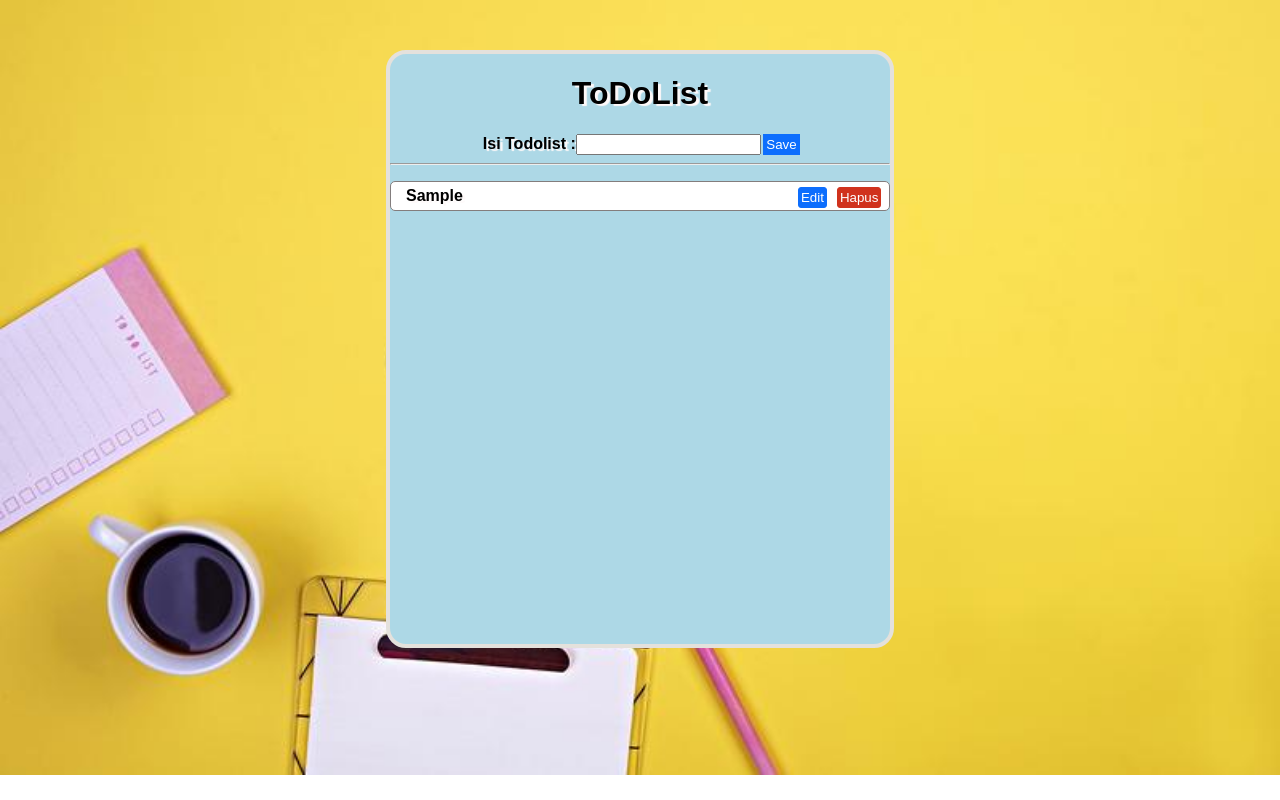
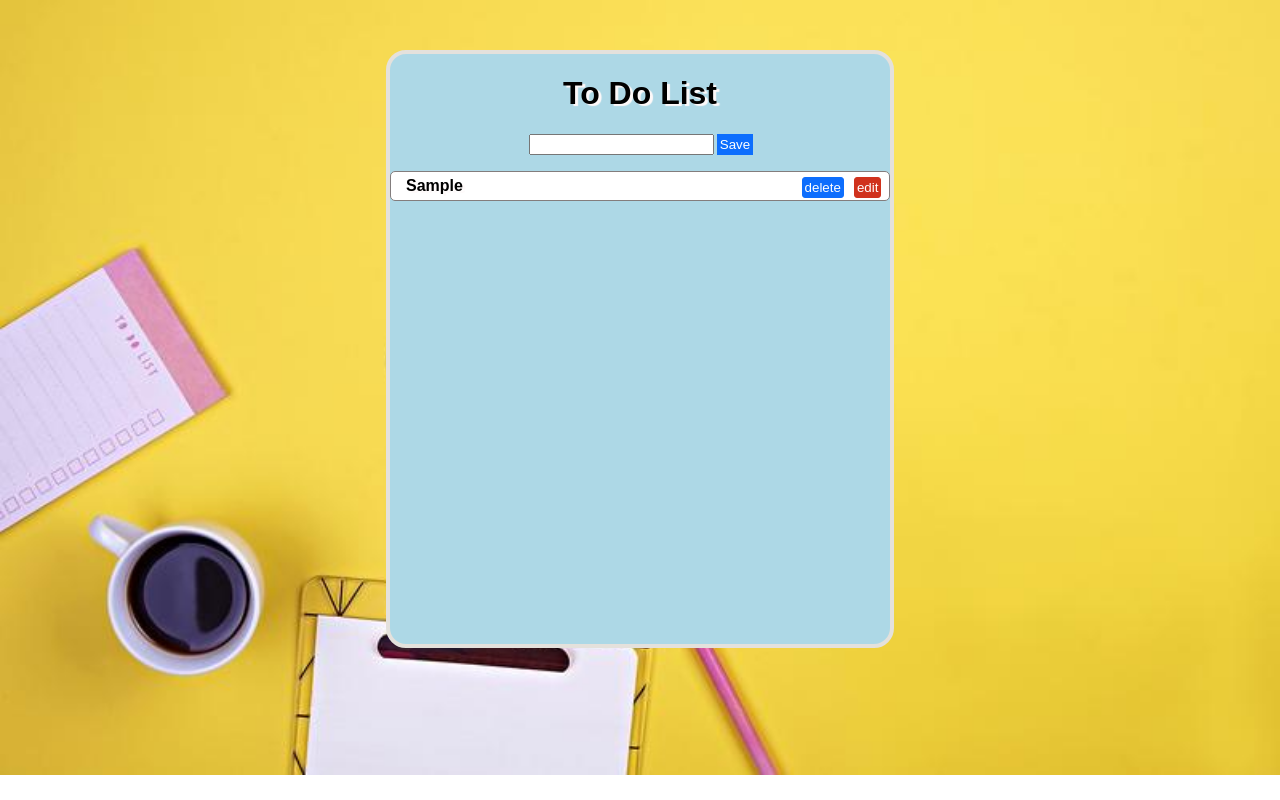
Before and after one commit to Tekkheng/todolist, a React (Create React App) app: page / in a window 1280 px wide. Both pictures are taken after typing "Sample" into the empty fields and a click on the button "Save". Built offline with nearby package versions, Linux system fonts and the light colour scheme.

Commit message:
tambah file statefull.js

```diff
--- a/src/App.js
+++ b/src/App.js
@@ -1,12 +1,18 @@
 import './App.css';
 import Todolist from './stateless';
+import Todo from './statefull';
 import React, {useState,useEffect,useRef} from "react";
 
 function App(){
    return (
     <div className="App">
-      <Todolist />
+      {/* StateLess : */}
+      {/* <Todolist /> */}
+      {/*  */}
 
+      {/* StateFull */}
+      <Todo />
+      {/*  */}
     </div>
   );
 }
--- /dev/null
+++ b/src/statefull.js
@@ -0,0 +1,100 @@
+import React, {component} from "react";
+
+class Todo extends React.Component {
+    state = {
+        input : "",
+        items : [],
+        edit : {},
+    }
+
+    doInput = (v) =>{
+        this.setState({
+            input : v.target.value,
+        })
+    }
+
+    ToDo = (e) =>{
+        e.preventDefault();
+
+        if(this.state.edit.id){
+            const itemsBaru = {
+                input : this.state.input,id:this.generateId()
+            };
+            const cariIndex = this.state.items.findIndex((i_item)=>{
+                return i_item.id === this.state.edit.id;
+            })
+            console.log(cariIndex);
+            const cloneItems = [...this.state.items];
+            console.log(cloneItems);
+            cloneItems[cariIndex] = itemsBaru;
+            console.log(cloneItems[cariIndex]);
+
+            if(this.state.input !== ""){
+                this.setState({
+                    items : cloneItems,
+                })
+            }else{
+                alert("Data masih kosong");
+            }
+        }else{
+            if(this.state.items.length < 10){
+
+                if(this.state.input !== ""){
+
+                    this.setState({
+                        items : [...this.state.items, {input:this.state.input,id : this.generateId()}],
+                        input : "",
+                    })
+                }else{
+                    alert("Data belum di isi");
+                }
+            }else{
+                alert("data kepenuhan");
+            }
+            // console.log(this.state.items);
+        }
+
+    }
+
+    generateId=()=>{
+        return Date.now();
+    }
+    hapusBtn = (idhapus)=>{
+        const filterD = this.state.items.filter((d)=>{
+            return d.id !== idhapus;
+        })
+        // console.log(filterD);
+        this.setState({
+            items : filterD,
+        })
+    }
+    editBtn = (d)=>{
+        this.setState({
+            input : d.input,
+            edit : d,
+        })
+    }
+
+    render(){
+        // console.log(this.state.edit);
+        return(
+            <div className="box">
+            <h1>To Do List</h1>
+            <input type="text" onChange={((inpt)=>this.doInput(inpt))} value={this.state.input}/>
+            <button onClick={this.ToDo}>Save</button>
+
+            {this.state.items.map((d)=>{
+                return(
+                    <ol>
+                        <li>{d.input}</li>
+                        <button className="btn" onClick={this.editBtn.bind(this,d)}>edit</button>
+                        <button className="btn2" onClick={this.hapusBtn.bind(this, d.id)}>delete</button>
+                    </ol>
+                )
+            })}
+            </div>
+        )
+    }
+}
+
+export default Todo;
--- a/src/stateless.js
+++ b/src/stateless.js
@@ -63,7 +63,7 @@ const Todolist = () =>{
     return(
         <>
         <div className="box">
-            <h1>ToDoList</h1>
+            <h1>To Do List</h1>
             <label>Isi Todolist :</label>
             <input type="text" onChange={((inpt)=>inputData(inpt.target.value))} value={data} />
             <button type="submit" onClick={ToDo}>Save</button>
```
